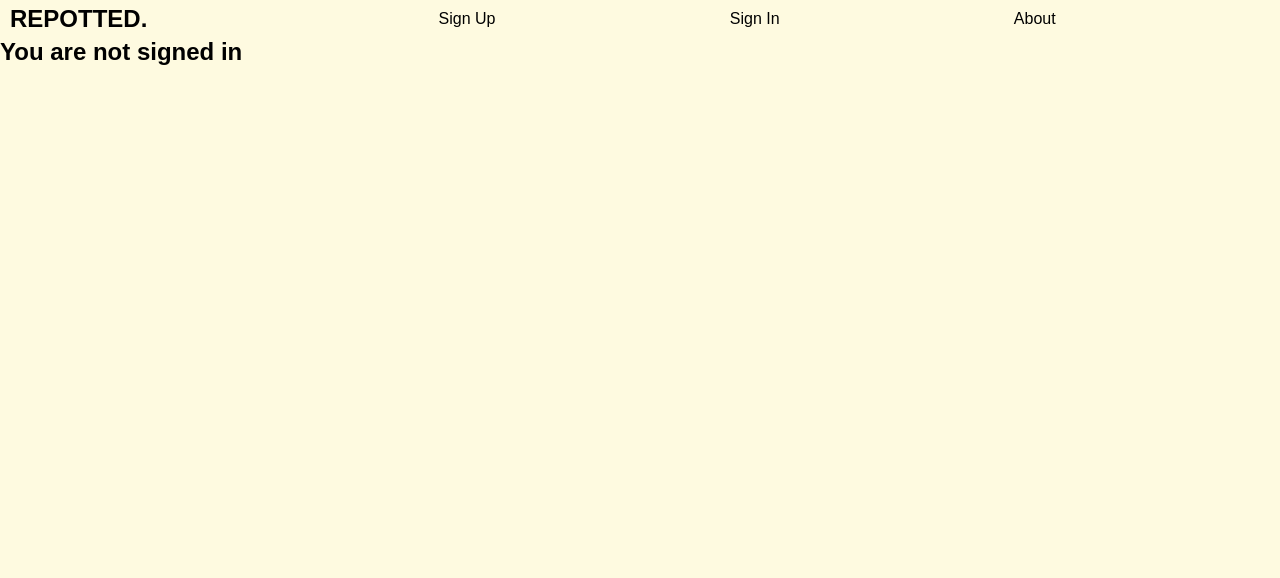
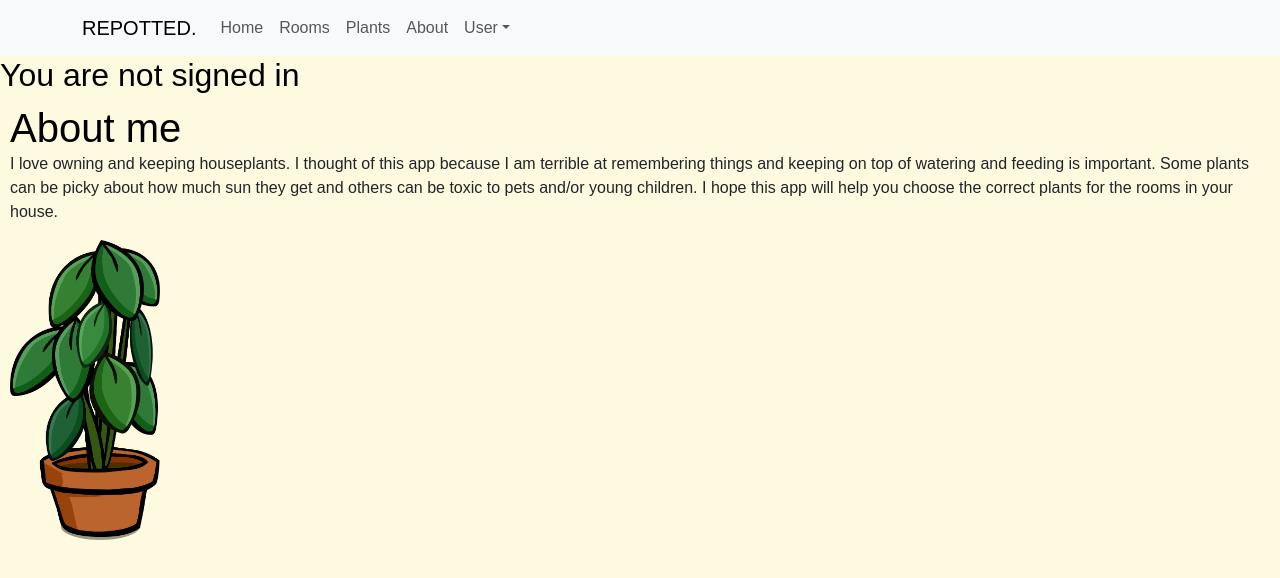
Before and after one commit to joemarney/unit-4-project-repotted-frontend, a React (Vite) app: page /about in a window 1280 px wide. Shown: the top 578 px of the page. Built offline with nearby package versions, Linux system fonts and the light colour scheme; no server answers.

Commit message:
bootstrap navbar

```diff
--- a/package.json
+++ b/package.json
@@ -11,9 +11,11 @@
   },
   "dependencies": {
     "axios": "^1.7.7",
+    "bootstrap": "^5.3.3",
     "framer-motion": "^11.11.17",
     "hamburger-react": "^2.5.1",
     "react": "^18.3.1",
+    "react-bootstrap": "^2.10.5",
     "react-dom": "^18.3.1",
     "react-images-uploading": "^3.1.7",
     "react-router-dom": "^6.28.0",
--- a/src/App.jsx
+++ b/src/App.jsx
@@ -6,8 +6,9 @@
 import RoomIndex from "./pages/Rooms/RoomIndex";
 import NavBar from "./components/NavBar/NavBar";
 import PlantIndex from "./pages/Plants/PlantIndex";
+import About from "./pages/About/About";
 
-function App() {
+export default function App() {
   const [user, setUser] = useState("");
 
   return (
@@ -28,10 +29,8 @@
         <Route path="/signin/" element={<SignIn setUser={setUser} />} />
         <Route path="/rooms/" element={<RoomIndex user={user} />} />
         <Route path="/plants/" element={<PlantIndex />} />
-        <Route path="/about/" />
+        <Route path="/about/" element={<About />} />
       </Routes>
     </main>
   );
 }
-
-export default App;
--- a/src/components/NavBar/NavBar.jsx
+++ b/src/components/NavBar/NavBar.jsx
@@ -1,6 +1,11 @@
-import { Link, useNavigate } from "react-router-dom";
+import Container from "react-bootstrap/Container";
+import Nav from "react-bootstrap/Nav";
+import Navbar from "react-bootstrap/Navbar";
+import NavDropdown from "react-bootstrap/NavDropdown";
+import { useNavigate } from "react-router-dom";
 import { removeToken } from "../../utilities/auth";
 
+import "bootstrap/dist/css/bootstrap.min.css";
 import styles from "./NavBar.module.scss";
 
 export default function NavBar({ setUser, user }) {
@@ -13,43 +18,43 @@
   }
 
   return (
-    <nav className={styles.container}>
+    <main className={styles.container}>
       {user ? (
-        <ul>
-          <Link to="/">
-            <h1>REPOTTED.</h1>
-          </Link>
-          <li>
-            <Link to="/rooms/">Rooms</Link>
-          </li>
-          <li>
-            <Link to="/plants/">Plants</Link>
-          </li>
-          <li>
-            <Link to="" onClick={handleSignOut}>
-              Sign Out
-            </Link>
-          </li>
-          <li>
-            <Link to="/about">About</Link>
-          </li>
-        </ul>
+        <Navbar expand="lg" className="bg-body-tertiary" sticky="top">
+          <Container>
+            <Navbar.Brand href="/">REPOTTED.</Navbar.Brand>
+            <Navbar.Toggle aria-controls="basic-navbar-nav" />
+            <Navbar.Collapse id="basic-navbar-nav">
+              <Nav className="me-auto">
+                <Nav.Link href="/">Home</Nav.Link>
+                <Nav.Link href="/rooms/">Rooms</Nav.Link>
+                <Nav.Link href="/plants/">Plants</Nav.Link>
+                <Nav.Link href="/about/">About</Nav.Link>
+                <Nav.Link onClick={handleSignOut}>Sign Out</Nav.Link>
+              </Nav>
+            </Navbar.Collapse>
+          </Container>
+        </Navbar>
       ) : (
-        <ul>
-          <Link to="/">
-            <h1>REPOTTED.</h1>
-          </Link>
-          <li>
-            <Link to="/signup/">Sign Up</Link>
-          </li>
-          <li>
-            <Link to="/signin/">Sign In</Link>
-          </li>
-          <li>
-            <Link to="/about">About</Link>
-          </li>
-        </ul>
+        <Navbar expand="lg" className="bg-body-tertiary" sticky="top">
+          <Container>
+            <Navbar.Brand href="/">REPOTTED.</Navbar.Brand>
+            <Navbar.Toggle aria-controls="basic-navbar-nav" />
+            <Navbar.Collapse id="basic-navbar-nav">
+              <Nav className="me-auto">
+                <Nav.Link href="/">Home</Nav.Link>
+                <Nav.Link href="/rooms/">Rooms</Nav.Link>
+                <Nav.Link href="/plants/">Plants</Nav.Link>
+                <Nav.Link href="/about/">About</Nav.Link>
+                <NavDropdown title="User" id="basic-nav-dropdown">
+                  <NavDropdown.Item href="/signin/">Sign In</NavDropdown.Item>
+                  <NavDropdown.Item href="/signup/">Sign Up</NavDropdown.Item>
+                </NavDropdown>
+              </Nav>
+            </Navbar.Collapse>
+          </Container>
+        </Navbar>
       )}
-    </nav>
+    </main>
   );
 }
--- a/src/components/NavBar/NavBar.module.scss
+++ b/src/components/NavBar/NavBar.module.scss
@@ -1,19 +1,3 @@
-.container {
-  display: flex;
-  flex-direction: row;
-  h1 {
-    position: absolute;
-    left: 10px;
-    top: 5px;
-  }
-  ul {
-    display: inherit;
-    justify-content: space-evenly;
-    width: 100%;
-    height: 25%;
-    li {
-      list-style: none;
-      margin: 10px;
-    }
-  }
+.bg-body-tertiary {
+  background: black;
 }
--- /dev/null
+++ b/src/pages/About/About.jsx
@@ -0,0 +1,15 @@
+import { Link } from "react-router-dom";
+
+import styles from "./About.module.scss";
+
+export default function About() {
+  return (
+    <main className={styles.container}>
+      <h1>About me</h1>
+      <p>I love owning and keeping houseplants. I thought of this app because I am terrible at remembering things and keeping on top of watering and feeding is important. Some plants can be picky about how much sun they get and others can be toxic to pets and/or young children. I hope this app will help you choose the correct plants for the rooms in your house.</p>
+      <Link to="https://github.com/joemarney" className="github-link">
+        <img src="/images/houseplant.png" />
+      </Link>
+    </main>
+  );
+}
--- /dev/null
+++ b/src/pages/About/About.module.scss
@@ -0,0 +1,9 @@
+.container {
+  display: flex;
+  flex-direction: column;
+  margin: 10px;
+  img {
+    height: 300px;
+    width: 150px;
+  }
+}
--- a/src/pages/SignIn/SignIn.jsx
+++ b/src/pages/SignIn/SignIn.jsx
@@ -40,7 +40,7 @@
         <div>
           <label htmlFor="password">Password:</label>
           <br></br>
-          <input type="text" name="password" value={formData.password} onChange={handleChange} />
+          <input type="password" name="password" value={formData.password} onChange={handleChange} />
         </div>
         {errors ? <p>{errors.errorMessage}</p> : null}
         <div>
--- a/src/pages/SignUp/SignUp.jsx
+++ b/src/pages/SignUp/SignUp.jsx
@@ -48,9 +48,9 @@
         <div>
           <label htmlFor="password">Password:</label>
           <br></br>
-          <input type="text" name="password" value={formData.password} />
+          <input type="password" name="password" value={formData.password} onChange={handleChange} />
           <br></br>
-          <input type="text" name="password_confirmation" value={formData.password_confirmation} onChange={handleChange} />
+          <input type="password" name="password_confirmation" value={formData.password_confirmation} onChange={handleChange} />
         </div>
         <div>
           <label htmlFor="avatar">Avatar:</label>
```
Also changed, not shown: src/pages/Home/Home.jsx (added), 1 other file (tests, documents, lock files or other folders).
